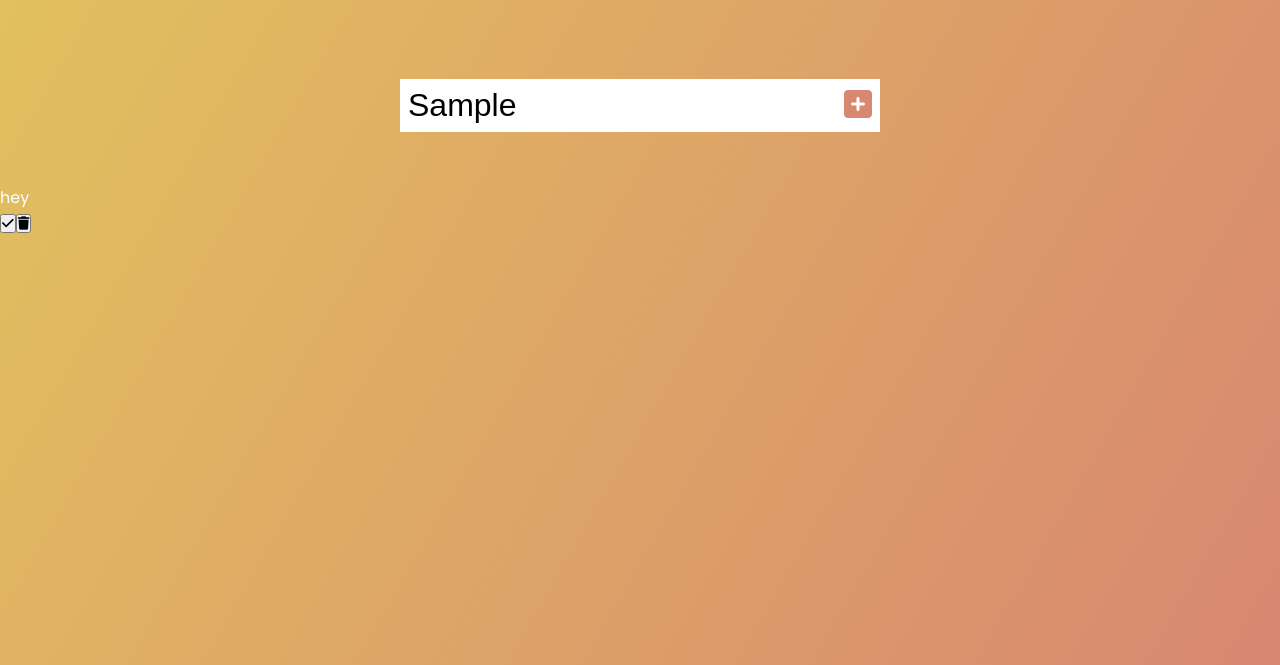
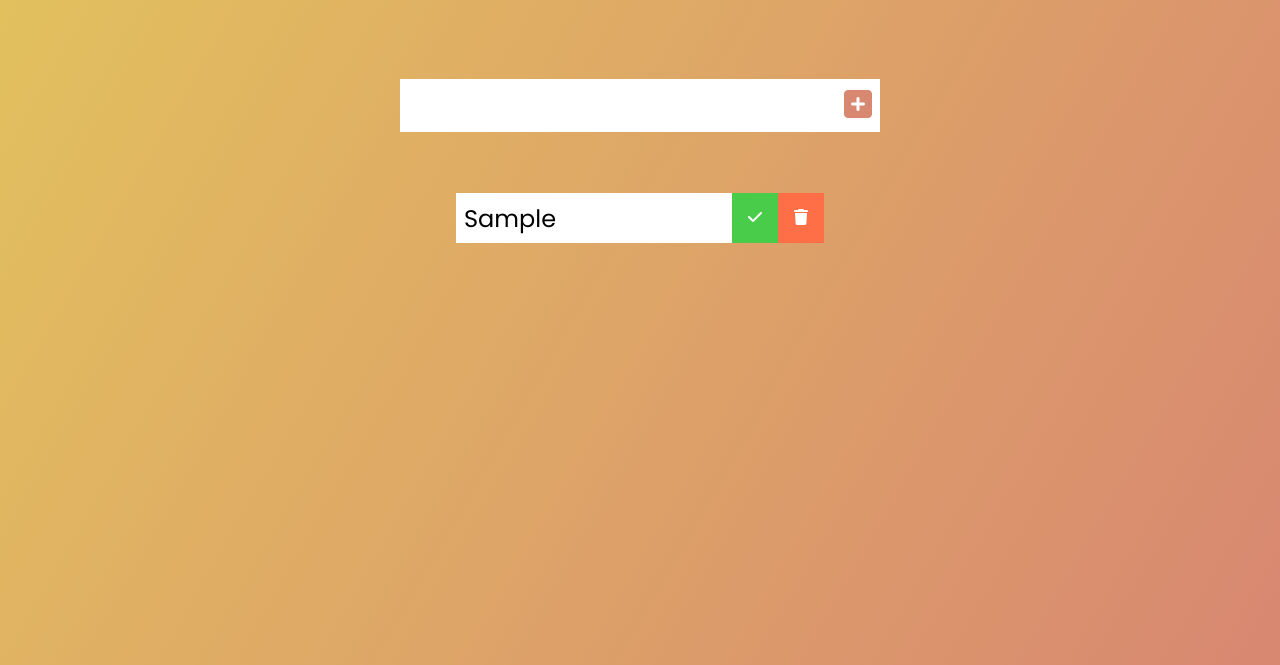
Before and after one commit to FANT0M100/todolistJS, a plain HTML site: page index.html in a window 1280 px wide. Both pictures are taken after typing "Sample" into the empty fields and a click on the button 858 px from the left and 240 px from the top of the page. Shown: the part 135-800 px from the top of the page. Drawn offline with Linux system fonts and the light colour scheme.

Commit message:
styling li, buttons

```diff
--- a/app.js
+++ b/app.js
@@ -15,7 +15,7 @@ function addTodo(e) {
 
   //create li
   const newTodo = document.createElement("li");
-  newTodo.innerText = "hey";
+  newTodo.innerText = todoInput.value;
   newTodo.classList.add("todo-item");
   todoDiv.appendChild(newTodo);
 
@@ -33,4 +33,7 @@ function addTodo(e) {
 
   //apend to list
   todoList.appendChild(todoDiv);
+
+  //clear input value
+  todoInput.value = "";
 }
--- a/style.css
+++ b/style.css
@@ -42,3 +42,46 @@ form button:hover {
   background: #d88771;
   color: white;
 }
+
+.todo-container {
+  display: flex;
+  align-items: center;
+  justify-content: center;
+}
+
+.todo-list {
+  min-width: 30%;
+  list-style: none;
+}
+
+.todo {
+  margin: 0.5rem;
+  background: white;
+  color: black;
+  font-size: 1.5rem;
+  display: flex;
+  justify-content: space-between;
+  align-items: center;
+}
+
+.todo li {
+  flex: 1;
+}
+
+.complete-btn,
+.trash-btn {
+  background: #ff6f47;
+  color: white;
+  border: none;
+  padding: 1rem;
+  cursor: pointer;
+  font-size: 1rem;
+}
+
+.complete-btn {
+  background: rgb(73, 204, 73);
+}
+
+.todo-item {
+  padding: 0rem 0.5rem;
+}
```
